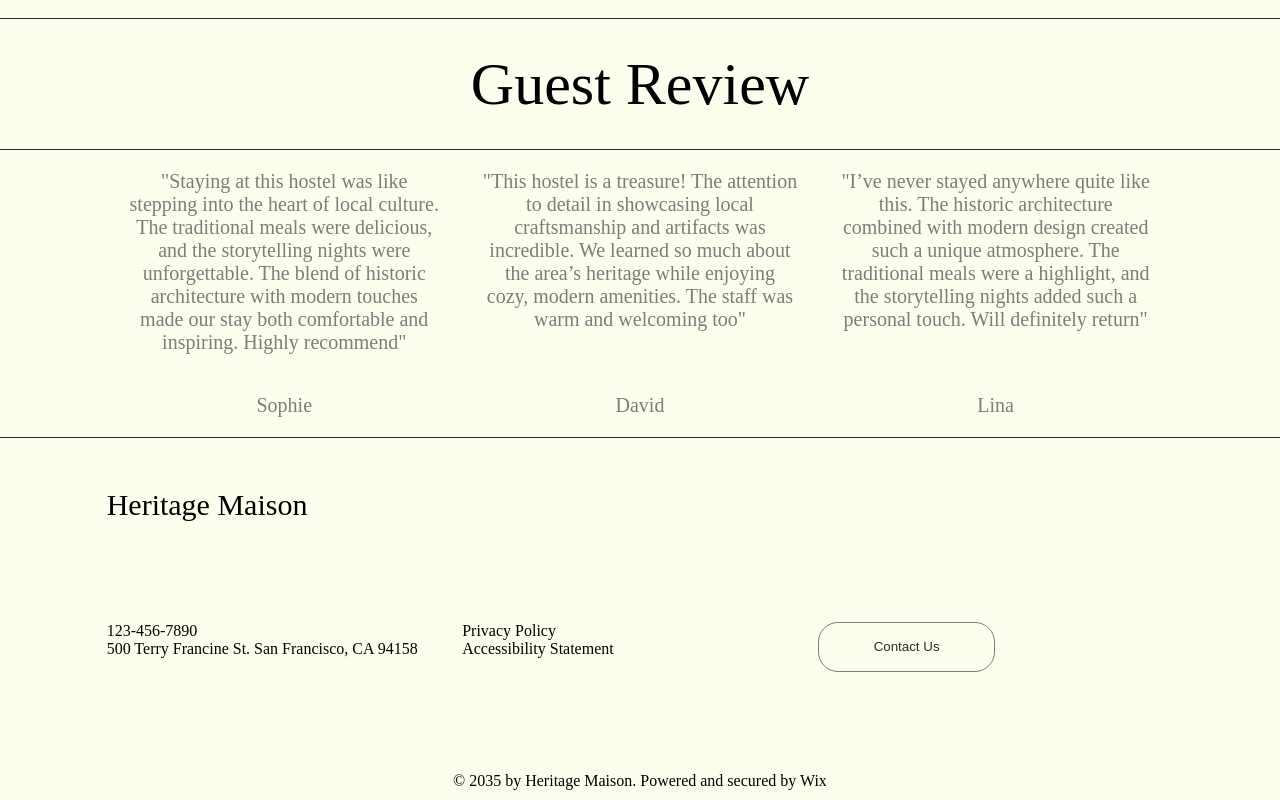
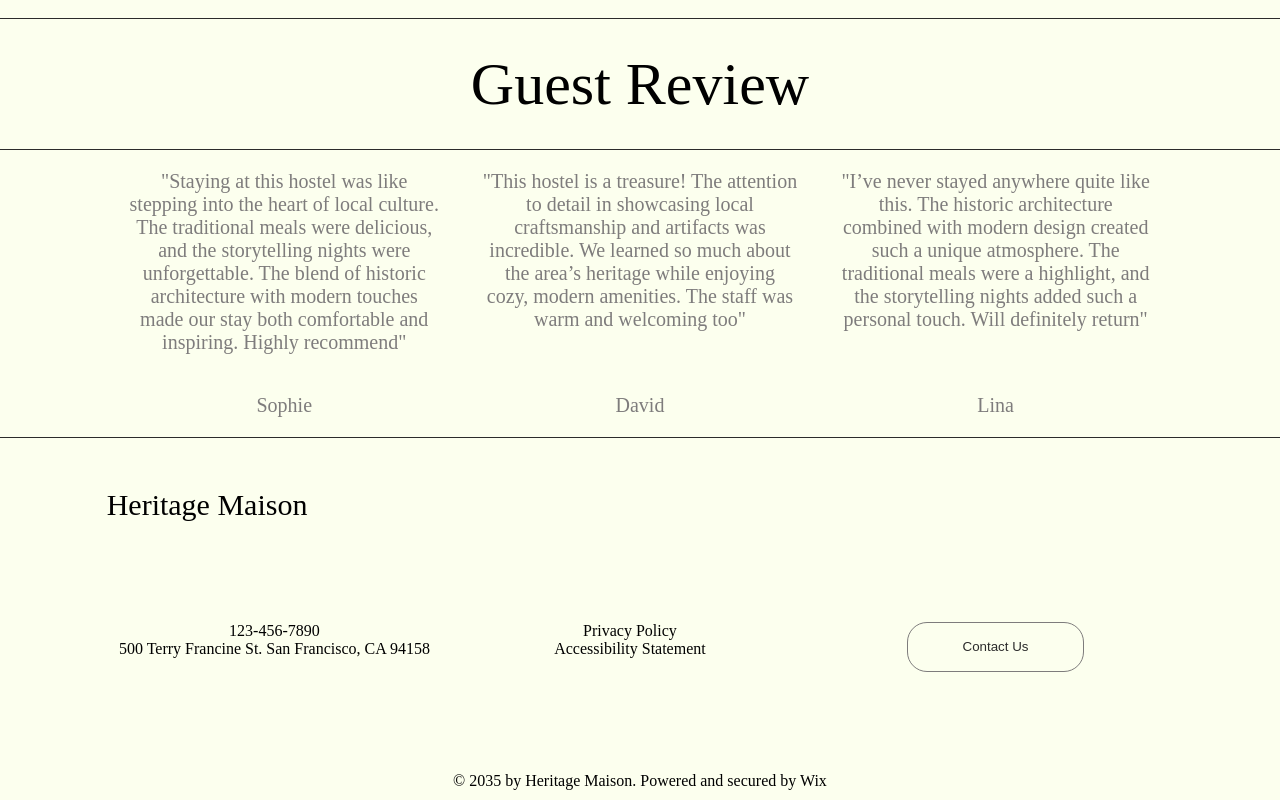
Before and after one commit to Fatima-sh-dev/Hotel, a website: page index.html in a window 1280 px wide. Shown: the part 3420-4220 px from the top of the page. Drawn offline with Linux system fonts and the light colour scheme.

Commit message:
version_13

```diff
--- a/scss/xxl.scss
+++ b/scss/xxl.scss
@@ -249,16 +249,23 @@
       height: 50%;
 
       .info {
+        text-align: center;
         height: 100%;
         padding: 0 20px 0 0;
         box-sizing: border-box;
+
       }
       .privacy {
+
+        text-align: center;
         height: 100%;
         padding: 0 20px 0 0;
         box-sizing: border-box;
       }
       .connect {
+        display: flex;
+        flex-flow: row wrap;
+        justify-content: center;
         height: 100%;
 
         button {
```
Also changed, not shown: css/xxl.css, 1 other file.
